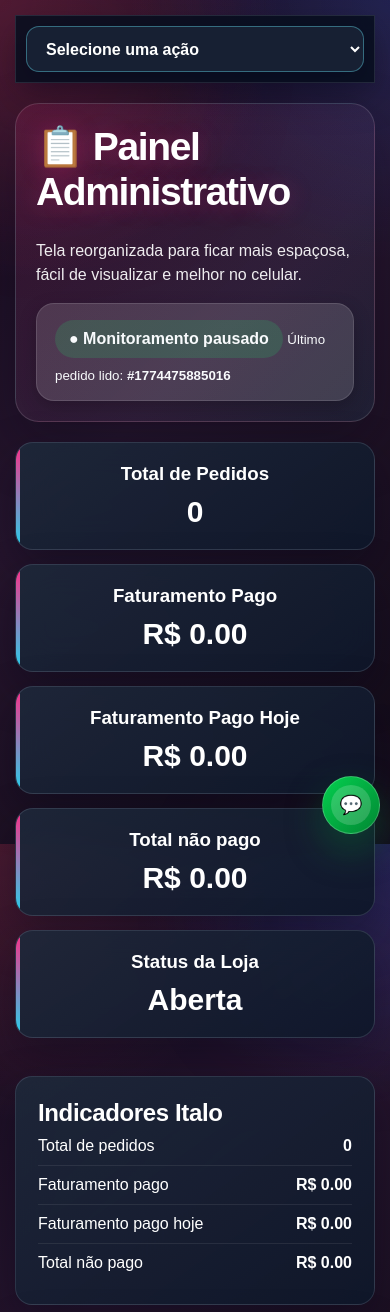
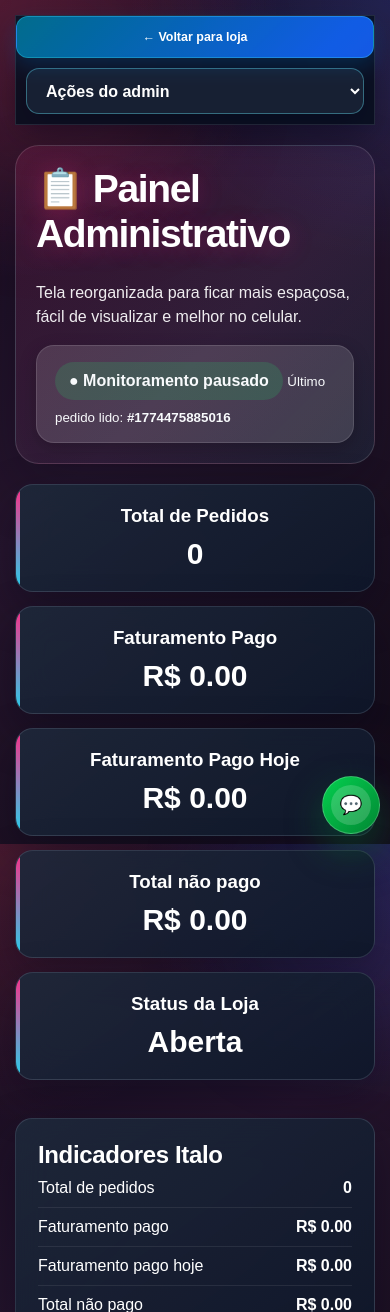
Before and after one commit to italoh27/dindins-da-karina, a Flask app: page /admin in a window 390 px wide. Shown: the top 1312 px of the page. Run offline with Flask 3, Linux system fonts and the light colour scheme; the visitor is signed in with stand-in values (Sample User, id 1); parts of the project's set-up code (start-up, migrations or seed data) failed here and were passed over; some libraries are stand-ins or nearby versions.

Commit message:
Corrige navegacao mobile do admin

```diff
--- a/static/admin_ajax.js
+++ b/static/admin_ajax.js
@@ -236,6 +236,7 @@
       select.addEventListener('change', async () => {
         const value = select.value;
         const resetSelect = () => {
+          if (select.hasAttribute('data-admin-sync-scroll')) return;
           select.value = '';
           select.selectedIndex = 0;
           select.blur();
--- a/static/style.css
+++ b/static/style.css
@@ -3850,12 +3850,15 @@ input:focus,select:focus,textarea:focus{outline:3px solid rgba(34,211,238,.22)!i
 input,select,textarea{border:1px solid rgba(148,163,184,.26)!important;border-radius:11px!important;background:rgba(2,6,23,.62)!important;color:#fff!important}input:focus,select:focus,textarea:focus{border-color:var(--ui-cyan)!important;box-shadow:0 0 0 3px rgba(34,211,238,.14)!important}
 @media(max-width:760px){.admin-topo-acoes,.topo-acoes-loja,.cliente-nav{width:100%!important;box-sizing:border-box!important;overflow-x:auto!important;flex-wrap:nowrap!important;justify-content:flex-start!important;scrollbar-width:none}.admin-topo-acoes::-webkit-scrollbar,.topo-acoes-loja::-webkit-scrollbar,.cliente-nav::-webkit-scrollbar{display:none}.admin-topo-acoes>a,.admin-topo-acoes>button,.topo-acoes-loja>a,.cliente-nav>a{flex:0 0 auto!important}.resumo-filtros-pedidos{display:flex!important;flex-flow:row nowrap!important;overflow-x:auto!important;gap:9px!important;scroll-snap-type:x proximity;scrollbar-width:thin}.resumo-filtro-chip{flex:0 0 132px!important;scroll-snap-align:start}.btn-admin-topo,.btn-admin-voltar,.btn-admin-voltar-loja,.btn-voltar-premium,.btn-voltar-inline,.btn-cliente-topo,.btn-carrinho-topo,.btn-exportar-excel{min-height:42px!important;padding:10px 13px!important}.admin-box,.glass-card,.box-carrinho{border-radius:17px!important}}
 
-/* === Navegação compacta do admin no celular === */
-.pagina-admin-pro .admin-topo-mobile-nav{display:none!important}
+/* === Navegação compacta apenas do painel principal no celular === */
+.pagina-admin-dashboard .admin-topo-mobile-nav{display:none!important}
 @media(max-width:760px){
-  .pagina-admin-pro .admin-topo .admin-topo-acoes-premium,
-  .pagina-admin-pro .admin-topo .admin-topo-flutuante{display:none!important}
-  .pagina-admin-pro .admin-topo .admin-topo-mobile-nav{display:block!important;width:100%;padding:10px;box-sizing:border-box}
-  .pagina-admin-pro .admin-topo .admin-topo-mobile-nav select{display:block!important;width:100%;min-height:50px;margin:0;padding:0 44px 0 15px;border:1px solid rgba(103,232,249,.38)!important;border-radius:13px!important;background-color:#172033!important;color:#fff!important;font-size:.95rem;font-weight:850;box-shadow:0 10px 24px rgba(2,6,23,.24);cursor:pointer}
-  .pagina-admin-pro .admin-topo .admin-topo-mobile-nav select:focus{border-color:#38bdf8!important;outline:3px solid rgba(56,189,248,.22)!important}
-}
+  .pagina-admin-dashboard .admin-topo .admin-topo-acoes-premium{display:none!important}
+  .pagina-admin-dashboard .admin-topo .admin-topo-flutuante{display:flex!important;width:100%;margin-bottom:0}
+  .pagina-admin-dashboard .admin-topo .admin-topo-flutuante .btn-admin-voltar{display:inline-flex!important;width:100%;justify-content:center!important}
+  .pagina-admin-dashboard .admin-topo .admin-topo-mobile-nav{display:block!important;width:100%;padding:10px;box-sizing:border-box}
+  .pagina-admin-dashboard .admin-topo .admin-topo-mobile-nav select{display:block!important;width:100%;min-height:50px;margin:0;padding:0 44px 0 15px;border:1px solid rgba(103,232,249,.38)!important;border-radius:13px!important;background-color:#172033!important;color:#fff!important;font-size:.95rem;font-weight:850;box-shadow:0 10px 24px rgba(2,6,23,.24);cursor:pointer}
+  .pagina-admin-dashboard .admin-topo .admin-topo-mobile-nav select:focus{border-color:#38bdf8!important;outline:3px solid rgba(56,189,248,.22)!important}
+  .admin-analise-page .admin-topo-acoes{display:flex!important;width:100%!important}
+  .admin-analise-page .admin-topo-acoes .btn-admin-voltar{width:100%!important}
+}
--- a/templates/admin.html
+++ b/templates/admin.html
@@ -4,9 +4,9 @@
     <meta charset="UTF-8">
     <meta name="viewport" content="width=device-width, initial-scale=1.0">
     <title>Painel Admin</title>
-  <link rel="stylesheet" href="/static/style.css?v=20260812-visual-unificado-v6">
+  <link rel="stylesheet" href="/static/style.css?v=20260812-visual-unificado-v7">
 </head>
-<body class="pagina-admin pagina-admin-pro">
+<body class="pagina-admin pagina-admin-pro pagina-admin-dashboard">
     <div data-admin-shell="page">
     <div class="admin-topo admin-topo-sticky">
         <div class="admin-topo-flutuante">
@@ -26,8 +26,7 @@
                 <div class="admin-topo-mobile-nav">
             <label for="adminNavSelect" class="sr-only">Navegação rápida do painel</label>
             <select id="adminNavSelect" data-admin-mobile-nav>
-                <option value="" selected>Selecione uma ação</option>
-                <option value="/">Voltar para loja</option>
+                <option value="" selected>Ações do admin</option>
                                 <option value="scroll:#centralPedidosSecao">Ir para pedidos</option>
                 <option value="scroll:#configuracaoLojaSecao">Configurações da loja</option>
                 <option value="scroll:#notificacoesTempoRealSecao">Notificações em tempo real</option>
@@ -363,7 +362,7 @@
 
     </div>
 
-    <script src="/static/admin_ajax.js?v=20260812-preserva-pedido-v3"></script>
+    <script src="/static/admin_ajax.js?v=20260812-preserva-pedido-v4"></script>
     <script>
         window.initAdminPage = function () {
             const STORAGE_TAB = 'adminActiveTab';
--- a/templates/admin_sabores.html
+++ b/templates/admin_sabores.html
@@ -4,7 +4,7 @@
   <meta charset="UTF-8">
   <meta name="viewport" content="width=device-width, initial-scale=1.0">
   <title>Gerenciador de sabores</title>
-  <link rel="stylesheet" href="/static/style.css?v=20260812-visual-unificado-v5">
+  <link rel="stylesheet" href="/static/style.css?v=20260812-visual-unificado-v7">
 </head>
 <body class="pagina-admin pagina-admin-pro">
   <div data-admin-shell="page">
@@ -136,7 +136,7 @@
       </section>
     </div>
   </div>
-  <script src="/static/admin_ajax.js"></script>
+  <script src="/static/admin_ajax.js?v=20260812-preserva-pedido-v4"></script>
   {% include "_whatsapp_suporte.html" %}
 </body>
 </html>
```
Also changed, not shown: templates/admin_analise.html (+2 -5 lines).
